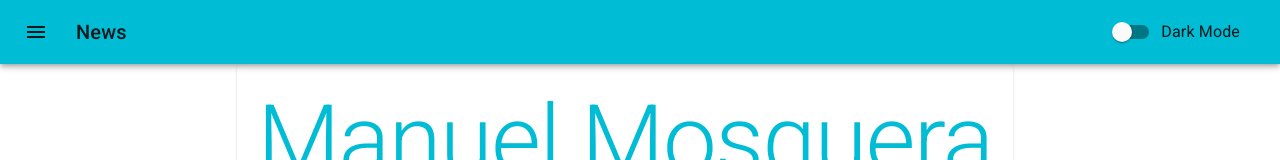
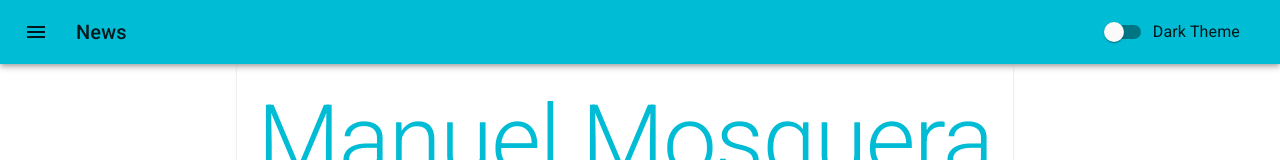
Before and after one commit to Manuel-2011/portfolio, a React app: page / in a window 1280 px wide. Shown: the top 160 px of the page. Built offline with nearby package versions, Linux system fonts and the light colour scheme.

Commit message:
:sparkles: Change Image of the Intro Component in the dark theme

```diff
--- a/src/components/ImageIntro.js
+++ b/src/components/ImageIntro.js
@@ -1,8 +1,13 @@
 import React from 'react';
 import profileImg from '../assets/intro-profile-image.gif';
+import profileDarkImg from '../assets/intro-profile-image-dark.gif';
+import { useThemeContext } from './SwitchTheme';
 
 const ImageIntro = () => {
-  return <img src={profileImg} alt="Profile avatar" />;
+  const { darkMode } = useThemeContext();
+
+  const image = darkMode ? profileDarkImg : profileImg;
+  return <img src={image} alt="Profile avatar" />;
 };
 
 export default ImageIntro;
--- a/src/components/Navbar.js
+++ b/src/components/Navbar.js
@@ -49,7 +49,7 @@ export default function Navbar() {
                 name="checkedA"
               />
             }
-            label="Dark Mode"
+            label="Dark Theme"
           />
         </Toolbar>
       </AppBar>
```
